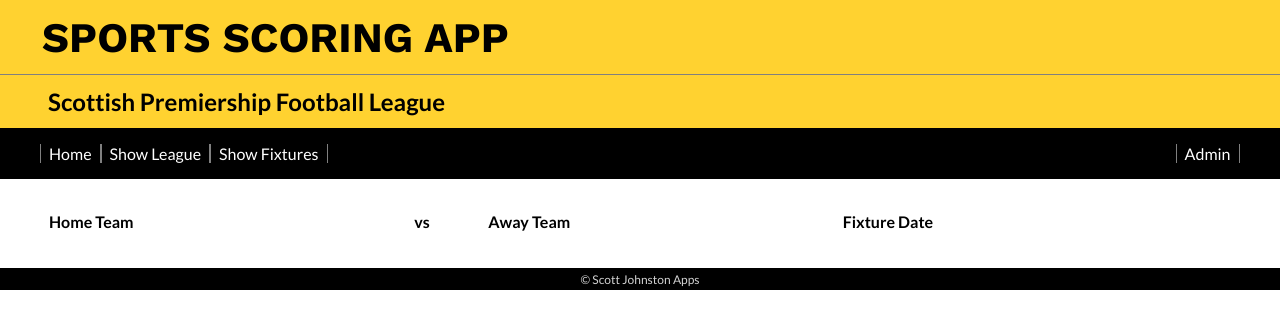
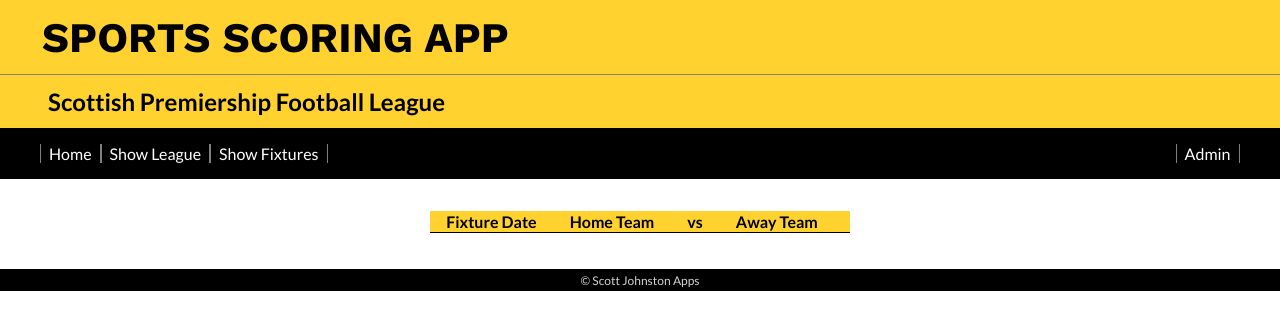
Before and after one commit to SJ47/Sports-Scoring-App, a Flask app: page /fixtures/1/team_fixtures in a window 1280 px wide. Shown: the top 330 px of the page. Run offline with Flask 2, Linux system fonts and the light colour scheme; data that the repository does not hold is empty; some libraries are stand-ins or nearby versions.

Commit message:
individual team fixtures styled

```diff
--- a/templates/fixtures/team_fixtures.html
+++ b/templates/fixtures/team_fixtures.html
@@ -2,19 +2,23 @@
 
 {% block content %}
 <!-- Display teams in the league -->
-<table>
+<table class="table-fixtures">
+    <thead>
         <tr>
+            <th class="table-col-fixture-date">Fixture Date</th>
             <th>Home Team</th>
             <th>vs</th>
             <th>Away Team</th>
-        <th>Fixture Date</th>
-        <!-- <th>Fixture Result</th> -->
+
         </tr>
+    </thead>
+    <tbody>
         {% for fixture in fixtures %}
         <!-- <p>Select Team is: {{team_name}} {{teams[fixture.home_team_id-1].team_name}}</p> -->
         {% if (team_name == teams[fixture.home_team_id-1].team_name) or (team_name ==
         teams[fixture.away_team_id-1].team_name) %}
         <tr>
+            <td class="table-col-fixture-date">{{fixture.fixture_date}}</td>
             <td>{{teams[fixture.home_team_id-1].team_name}}</td>
 
             {% if fixture.fixture_result %}
@@ -24,10 +28,11 @@
             {% endif %}
 
             <td>{{teams[fixture.away_team_id-1].team_name}}</td>
-        <td>{{fixture.fixture_date}}</td>
+
         </tr>
         {% endif %}
         {% endfor %}
+    </tbody>
 </table>
 
 {% endblock %}
```
Lines whose indentation alone changed are shown as unchanged.
